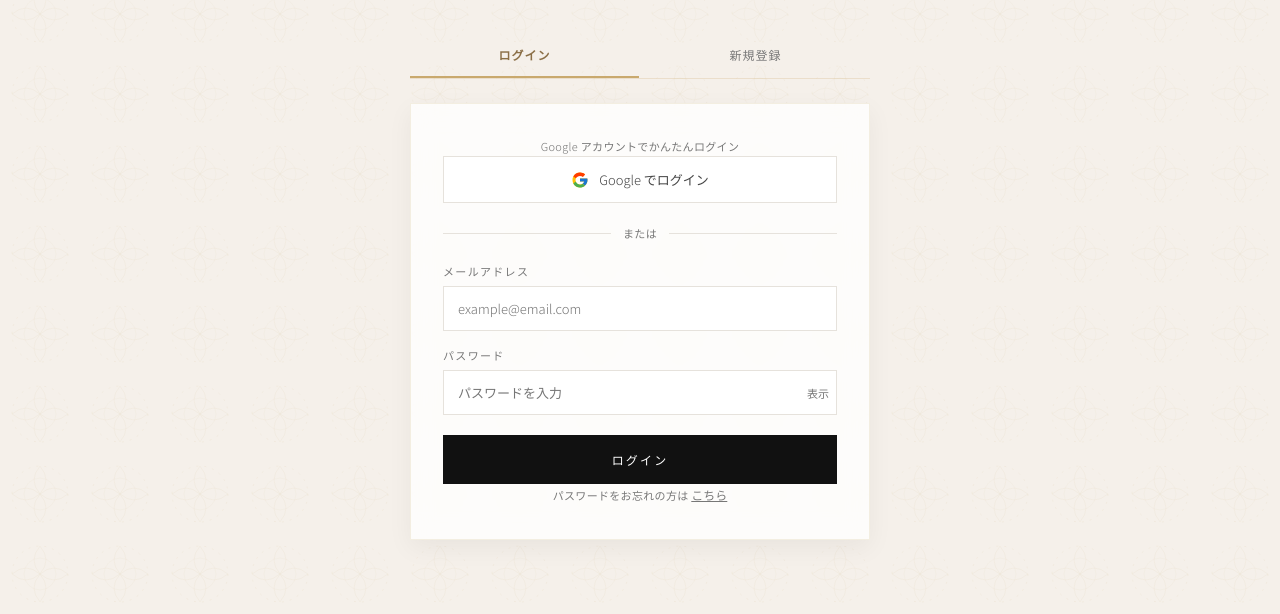
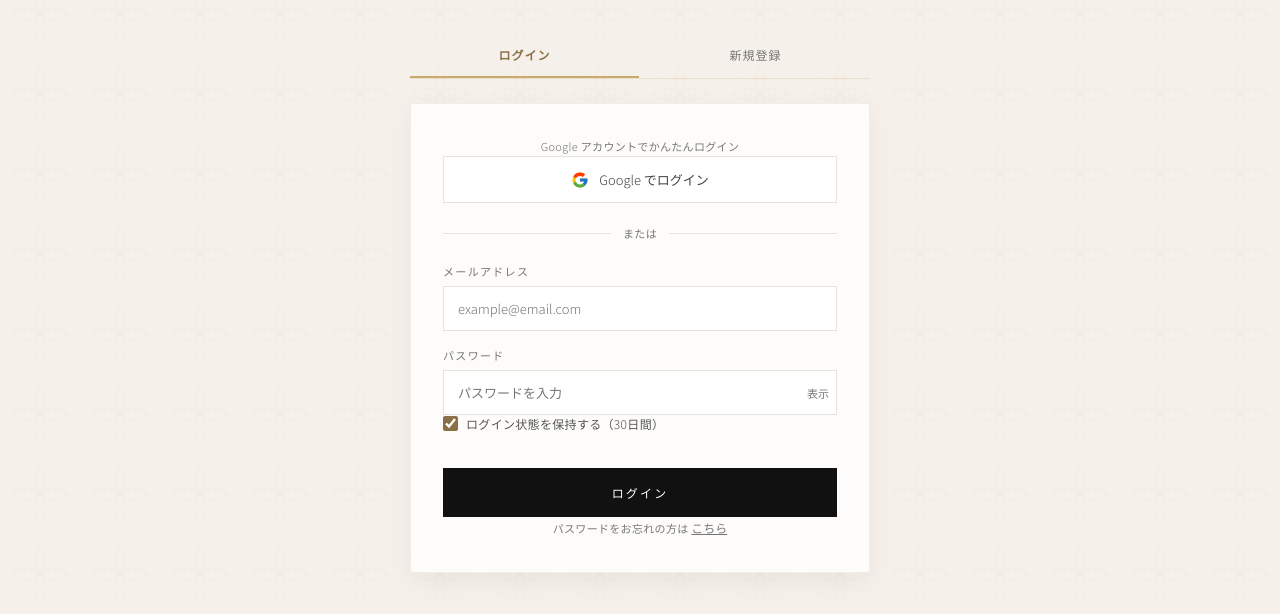
Before and after one commit to sskk0702/store.hinokaglobal, a plain HTML site: page account.html in a window 1280 px wide. Shown: the part 186-800 px from the top of the page. Drawn offline with nearby package versions, Linux system fonts and the light colour scheme; no server answers.

Commit message:
Update account.html

```diff
--- a/account.html
+++ b/account.html
@@ -47,6 +47,10 @@
           <button class="pw-toggle" type="button" data-target="login-pass">表示</button>
         </div>
 
+        <label style="display:flex;align-items:center;gap:8px;font-size:12px;color:#555;margin-bottom:16px;cursor:pointer;">
+          <input type="checkbox" id="rememberMeCheck" checked style="accent-color:#8b6f47;width:15px;height:15px;">
+          ログイン状態を保持する（30日間）
+        </label>
         <button class="auth-btn" id="loginBtn" type="button">ログイン</button>
         <p class="auth-note">パスワードをお忘れの方は <button class="text-btn" id="forgotPwLink" type="button">こちら</button></p>
       </div>
@@ -126,7 +130,7 @@
           <div>
             <div class="side-name" id="sideName">HINOKA</div>
             <div class="side-mail" id="sideEmail"></div>
-            <span class="member-chip" id="sideRankChip">MEMBER</span>
+            <span class="member-chip">GOLD MEMBER</span>
           </div>
         </div>
         <nav class="side-nav" id="sideNav"></nav>
```
